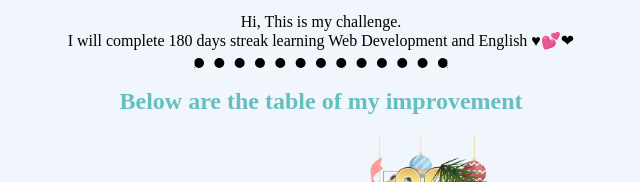
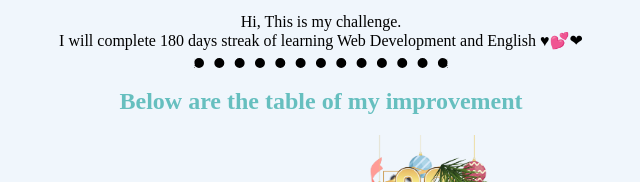
Before and after one commit to SASHINKUMAR/Roadmap, a plain HTML site: page index.html in a window 1280 px wide. Shown: the part 247-429 px from the top of the page, 319-959 px from the left. Drawn offline with Linux system fonts and the light colour scheme.

Commit message:
Update index.html

```diff
--- a/index.html
+++ b/index.html
@@ -25,7 +25,7 @@
 
     <div>
         Hi, This is my challenge. <br>
-        I will complete 180 days streak learning Web Development and English
+        I will complete 180 days streak of learning Web Development and English
         ♥💕❤
     </div>
     <hr>
```
